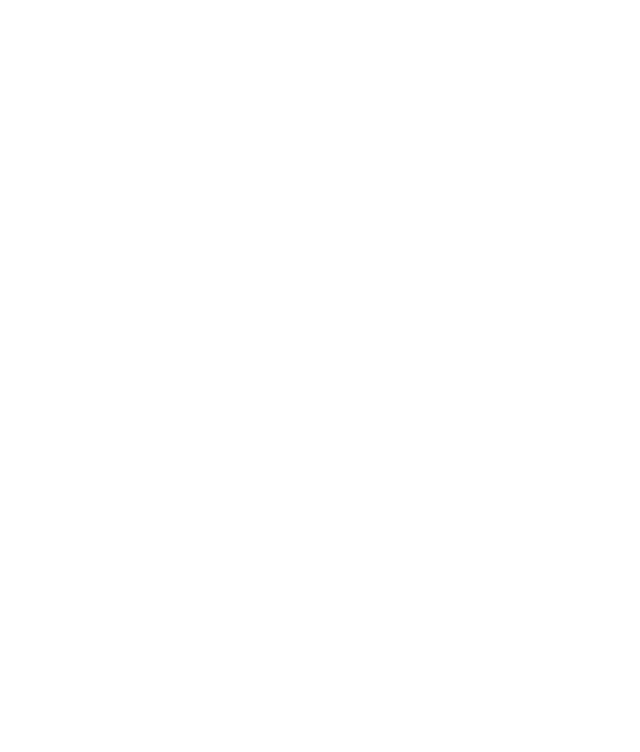
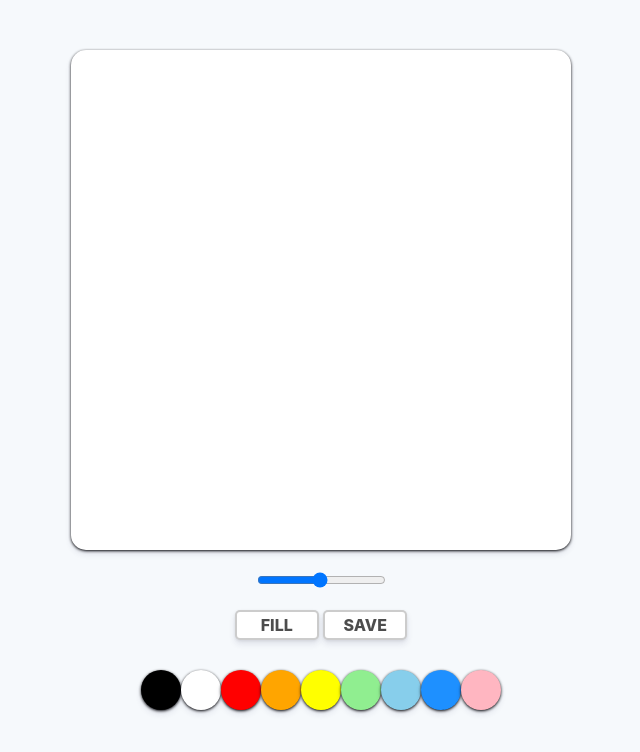
Before and after one commit to sim0417/my-study-paintJs, a plain HTML site: page index.html in a window 1280 px wide. Shown: the whole page, without its empty margins (319-959 px from the left). Drawn offline with Linux system fonts and the light colour scheme.

Commit message:
set styles

```diff
--- a/index.html
+++ b/index.html
@@ -7,6 +7,27 @@
     <title>Vanilla JS Paint</title>
 </head>
 <body>
+    <canvas id="jsCanvas" class="canvas"></canvas>
+    <div class="controls">
+        <div class="controls_range">
+            <input type="range" id="jsRange" min="0.1" max="5.0" value="2.5" step="0.1">
+        </div>
+        <div class="controls_buttons">
+            <button id="jsMode">Fill</button>
+            <button id="jsSave">Save</button>
+        </div>
+        <div class="controls_colors" id="jsColors">
+            <div class="controls_color" style="background-color: black;"></div>
+            <div class="controls_color" style="background-color: white;"></div>
+            <div class="controls_color" style="background-color: red;"></div>
+            <div class="controls_color" style="background-color: orange;"></div>
+            <div class="controls_color" style="background-color: yellow;"></div>
+            <div class="controls_color" style="background-color: lightgreen;"></div>
+            <div class="controls_color" style="background-color: skyblue;"></div>
+            <div class="controls_color" style="background-color: dodgerblue;"></div>
+            <div class="controls_color" style="background-color: lightpink;"></div>
+        </div>
+    </div>
     <script src="app.js"></script>
 </body>
 </html>
--- /dev/null
+++ b/reset.css
@@ -0,0 +1,48 @@
+/* http://meyerweb.com/eric/tools/css/reset/
+   v2.0 | 20110126
+   License: none (public domain)
+*/
+
+html, body, div, span, applet, object, iframe,
+h1, h2, h3, h4, h5, h6, p, blockquote, pre,
+a, abbr, acronym, address, big, cite, code,
+del, dfn, em, img, ins, kbd, q, s, samp,
+small, strike, strong, sub, sup, tt, var,
+b, u, i, center,
+dl, dt, dd, ol, ul, li,
+fieldset, form, label, legend,
+table, caption, tbody, tfoot, thead, tr, th, td,
+article, aside, canvas, details, embed,
+figure, figcaption, footer, header, hgroup,
+menu, nav, output, ruby, section, summary,
+time, mark, audio, video {
+	margin: 0;
+	padding: 0;
+	border: 0;
+	font-size: 100%;
+	font: inherit;
+	vertical-align: baseline;
+}
+/* HTML5 display-role reset for older browsers */
+article, aside, details, figcaption, figure,
+footer, header, hgroup, menu, nav, section {
+	display: block;
+}
+body {
+	line-height: 1;
+}
+ol, ul {
+	list-style: none;
+}
+blockquote, q {
+	quotes: none;
+}
+blockquote:before, blockquote:after,
+q:before, q:after {
+	content: '';
+	content: none;
+}
+table {
+	border-collapse: collapse;
+	border-spacing: 0;
+}
--- a/style.css
+++ b/style.css
@@ -0,0 +1,66 @@
+@import "reset.css";
+
+body{
+    background-color: #f6f9fc;
+    font-family: -apple-system, BlinkMacSystemFont, 'Segoe UI', Roboto, Oxygen, Ubuntu, Cantarell, 'Open Sans', 'Helvetica Neue', sans-serif;
+
+    display: flex;
+    flex-direction: column;
+    align-items: center;
+    padding-top: 50px;
+}
+
+.canvas{
+    width: 500px;
+    height: 500px;
+    background-color: white;
+    border-radius: 15px;
+    box-shadow: 0 4px 6px 0 rgba(50, 50, 93, 0.11), 0 1px 3px 0 rgb(0, 0, 0, 19);
+}
+
+.controls{
+    margin-top: 20px;
+    display: flex;
+    flex-direction: column;
+    align-items: center;
+}
+
+.controls .controls_buttons{
+    margin-bottom: 30px;
+}
+
+.controls_buttons button{
+    all:unset;
+    cursor: pointer;
+    background-color: white;
+    padding: 5px 0px;
+    width: 80px;
+    text-align: center;
+    border-radius: 5px;
+    box-shadow: 0 4px 6px rgba(50, 50, 93, 0.11), 0 1px 3px rgb(0, 0, 0, 0.08);
+    border: 2px solid rgba(0, 0, 0, 0.2);
+    color: rgba(0, 0, 0, 0.7);
+    text-transform: uppercase;
+    font-weight: 800;
+    font-size: 12;
+}
+
+.controls_buttons button:active{
+    transform: scale(0.98);
+}
+
+.controls .controls_colors{
+    display: flex;
+}
+
+.controls_colors .controls_color{
+    width: 40px;
+    height: 40px;
+    border-radius: 20px;
+    cursor: pointer;
+    box-shadow: 0 4px 6px 0 rgba(50, 50, 93, 0.11), 0 1px 3px 0 rgb(0, 0, 0, 19);
+}
+
+.controls .controls_range{
+    margin-bottom: 20px;
+}
```
